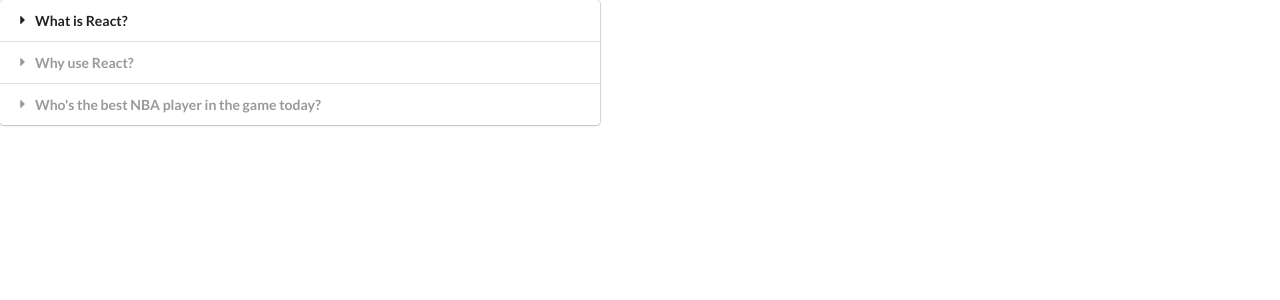
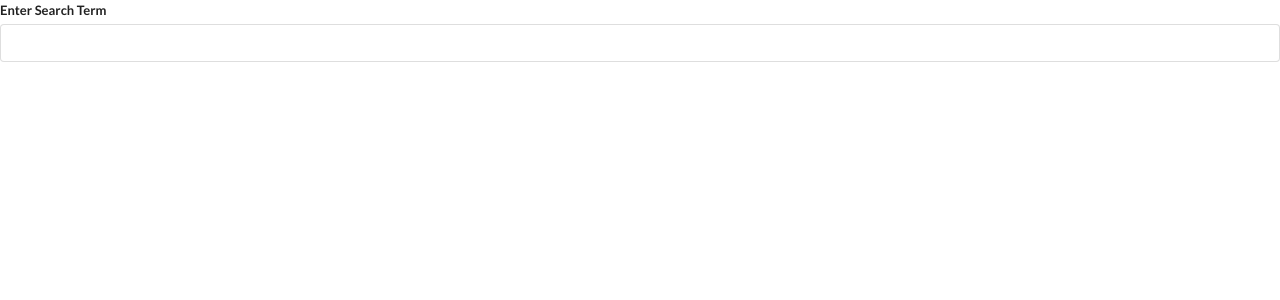
Before and after one commit to danielalexvega/react-widgets, a React (Create React App) app: page / in a window 1280 px wide. Shown: the top 300 px of the page. Built offline with nearby package versions, Linux system fonts and the light colour scheme.

Commit message:
started the search component

```diff
--- a/src/App.js
+++ b/src/App.js
@@ -1,26 +1,28 @@
 import React from 'react';
-import Accordion from './components/Accordion';
+// import Accordion from './components/Accordion';
+import Search from './components/Search';
 
-const items = [
-  {
-    title: 'What is React?',
-    content: 'React is a front end javascript framework'
-  },
-  {
-    title: 'Why use React?',
-    content: 'React is a favorite JS library among engineers'
-  },
-  {
-    title: "Who's the best NBA player in the game today?",
-    content: 'Lebron James, the 16-time all-NBA 4-time MVP 3-time Champ.'
-  }
+// const items = [
+//   {
+//     title: 'What is React?',
+//     content: 'React is a front end javascript framework'
+//   },
+//   {
+//     title: 'Why use React?',
+//     content: 'React is a favorite JS library among engineers'
+//   },
+//   {
+//     title: "Who's the best NBA player in the game today?",
+//     content: 'Lebron James, the 16-time all-NBA 4-time MVP 3-time Champ.'
+//   }
 
-];
+// ];
 
 export default () => {
   return (
     <div>
-      <Accordion items={items}/>
+      {/* <Accordion items={items}/> */}
+      <Search />
     </div>
   )
 }
--- /dev/null
+++ b/src/components/Search.js
@@ -0,0 +1,22 @@
+import React, { useState, useEffect } from 'react';
+
+const Search = () => {
+  const [term, setTerm] = useState('');
+
+  return (
+    <div>
+      <div className='ui form'>
+        <div className='field'>
+          <label>Enter Search Term</label>
+          <input
+            value={term}
+            className='input'
+            onChange={e => setTerm(e.target.value)}
+          />
+        </div>
+      </div>
+    </div>
+  );
+}
+
+export default Search;
```
